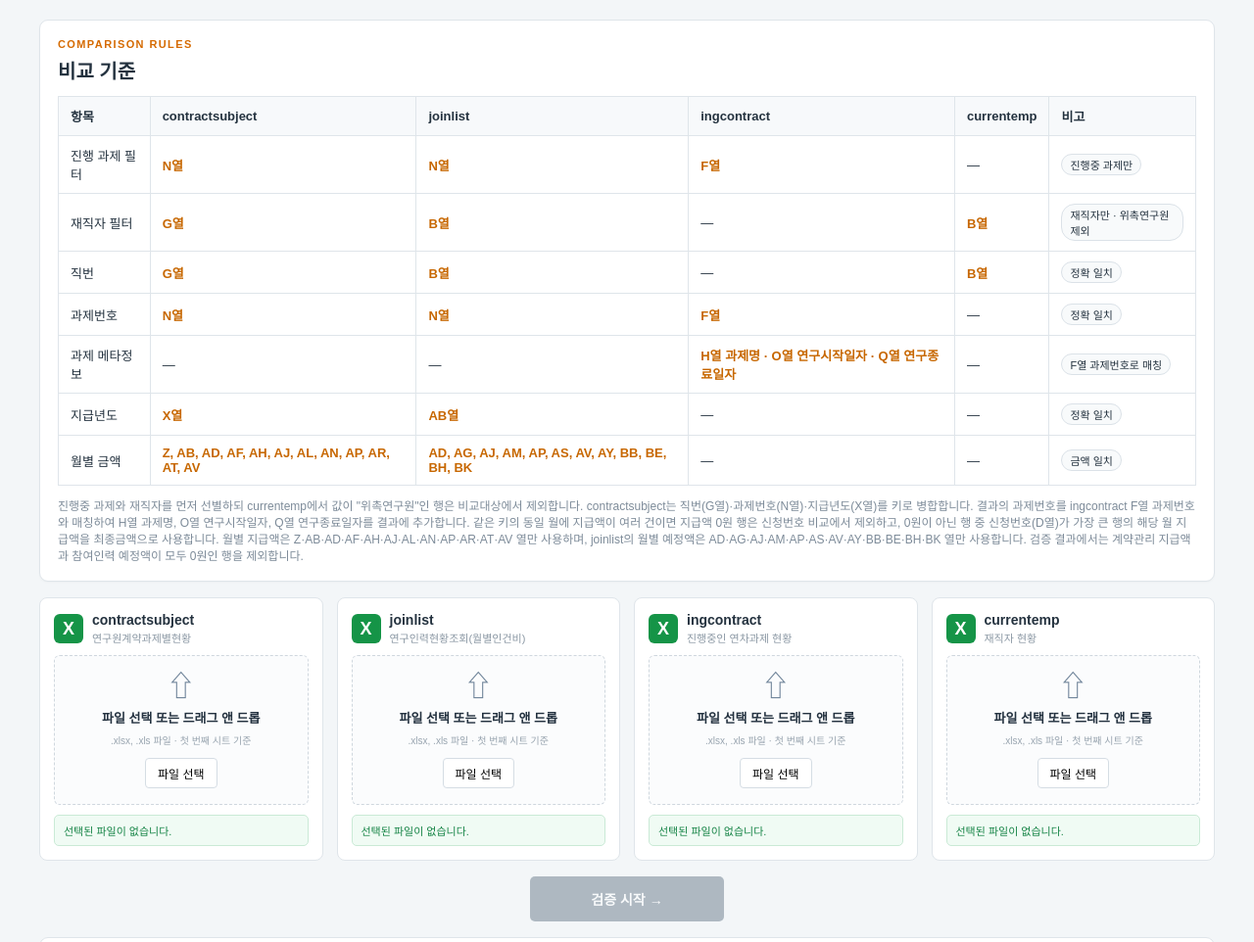
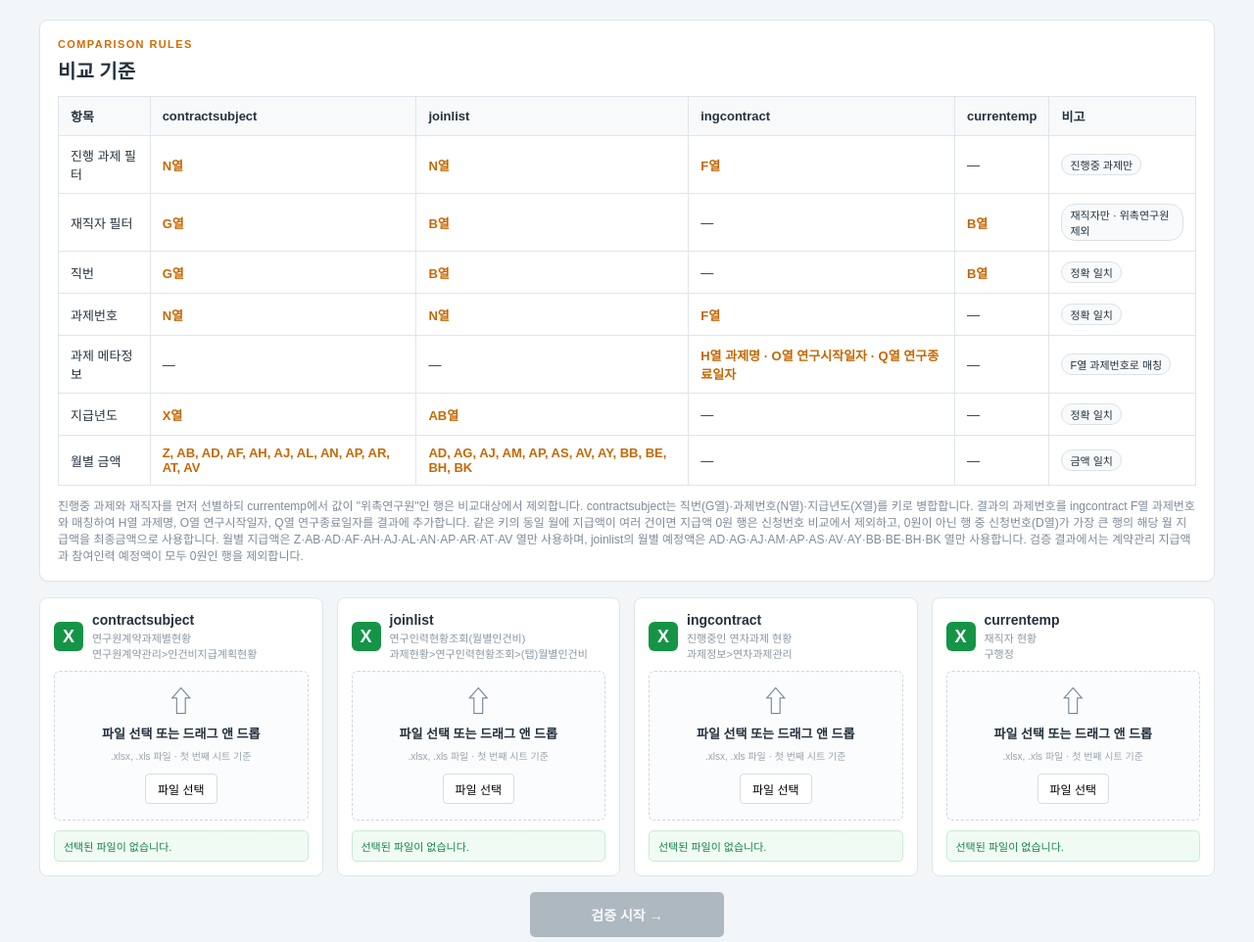
Before and after one commit to iacfgeneral/works, a plain HTML site: page 연구인력 월별 인건비 검증/index.html in a window 1280 px wide. Shown: the top 962 px of the page at 98% size. Drawn offline with Linux system fonts and the light colour scheme.

Commit message:
Update upload card titles and descriptions

```diff
--- a/연구인력 월별 인건비 검증/index.html
+++ b/연구인력 월별 인건비 검증/index.html
@@ -77,10 +77,11 @@
   </section>
 
   <section class="upload-grid">
-    <div class="upload-card"><div class="upload-head"><div class="xls">X</div><div><div class="upload-title">contractsubject</div><div class="upload-sub">연구원계약과제별현황</div></div></div><div class="drop"><div><div class="arrow">⇧</div><strong>파일 선택 또는 드래그 앤 드롭</strong><small>.xlsx, .xls 파일 · 첫 번째 시트 기준</small><br><button class="pick" data-pick="contract">파일 선택</button><input hidden type="file" id="contract" accept=".xlsx,.xls"></div></div><div class="file-status"><span id="contractName" class="filename">선택된 파일이 없습니다.</span></div></div>
-    <div class="upload-card"><div class="upload-head"><div class="xls">X</div><div><div class="upload-title">joinlist</div><div class="upload-sub">연구인력현황조회(월별인건비)</div></div></div><div class="drop"><div><div class="arrow">⇧</div><strong>파일 선택 또는 드래그 앤 드롭</strong><small>.xlsx, .xls 파일 · 첫 번째 시트 기준</small><br><button class="pick" data-pick="join">파일 선택</button><input hidden type="file" id="join" accept=".xlsx,.xls"></div></div><div class="file-status"><span id="joinName" class="filename">선택된 파일이 없습니다.</span></div></div>
-    <div class="upload-card"><div class="upload-head"><div class="xls">X</div><div><div class="upload-title">ingcontract</div><div class="upload-sub">진행중인 연차과제 현황</div></div></div><div class="drop"><div><div class="arrow">⇧</div><strong>파일 선택 또는 드래그 앤 드롭</strong><small>.xlsx, .xls 파일 · 첫 번째 시트 기준</small><br><button class="pick" data-pick="ing">파일 선택</button><input hidden type="file" id="ing" accept=".xlsx,.xls"></div></div><div class="file-status"><span id="ingName" class="filename">선택된 파일이 없습니다.</span></div></div>
-    <div class="upload-card"><div class="upload-head"><div class="xls">X</div><div><div class="upload-title">currentemp</div><div class="upload-sub">재직자 현황</div></div></div><div class="drop"><div><div class="arrow">⇧</div><strong>파일 선택 또는 드래그 앤 드롭</strong><small>.xlsx, .xls 파일 · 첫 번째 시트 기준</small><br><button class="pick" data-pick="emp">파일 선택</button><input hidden type="file" id="emp" accept=".xlsx,.xls"></div></div><div class="file-status"><span id="empName" class="filename">선택된 파일이 없습니다.</span></div></div>
+    <div class="upload-card"><div class="upload-head"><div class="xls">X</div><div><div class="upload-title">contractsubject</div><div class="upload-sub">연구원계약과제별현황<br>연구원계약관리>인건비지급계획현황
+</div></div></div><div class="drop"><div><div class="arrow">⇧</div><strong>파일 선택 또는 드래그 앤 드롭</strong><small>.xlsx, .xls 파일 · 첫 번째 시트 기준</small><br><button class="pick" data-pick="contract">파일 선택</button><input hidden type="file" id="contract" accept=".xlsx,.xls"></div></div><div class="file-status"><span id="contractName" class="filename">선택된 파일이 없습니다.</span></div></div>
+    <div class="upload-card"><div class="upload-head"><div class="xls">X</div><div><div class="upload-title">joinlist</div><div class="upload-sub">연구인력현황조회(월별인건비)<br>과제현황>연구인력현황조회>(탭)월별인건비</div></div></div><div class="drop"><div><div class="arrow">⇧</div><strong>파일 선택 또는 드래그 앤 드롭</strong><small>.xlsx, .xls 파일 · 첫 번째 시트 기준</small><br><button class="pick" data-pick="join">파일 선택</button><input hidden type="file" id="join" accept=".xlsx,.xls"></div></div><div class="file-status"><span id="joinName" class="filename">선택된 파일이 없습니다.</span></div></div>
+    <div class="upload-card"><div class="upload-head"><div class="xls">X</div><div><div class="upload-title">ingcontract</div><div class="upload-sub">진행중인 연차과제 현황<br>과제정보>연차과제관리</div></div></div><div class="drop"><div><div class="arrow">⇧</div><strong>파일 선택 또는 드래그 앤 드롭</strong><small>.xlsx, .xls 파일 · 첫 번째 시트 기준</small><br><button class="pick" data-pick="ing">파일 선택</button><input hidden type="file" id="ing" accept=".xlsx,.xls"></div></div><div class="file-status"><span id="ingName" class="filename">선택된 파일이 없습니다.</span></div></div>
+    <div class="upload-card"><div class="upload-head"><div class="xls">X</div><div><div class="upload-title">currentemp</div><div class="upload-sub">재직자 현황<br>구행정</div></div></div><div class="drop"><div><div class="arrow">⇧</div><strong>파일 선택 또는 드래그 앤 드롭</strong><small>.xlsx, .xls 파일 · 첫 번째 시트 기준</small><br><button class="pick" data-pick="emp">파일 선택</button><input hidden type="file" id="emp" accept=".xlsx,.xls"></div></div><div class="file-status"><span id="empName" class="filename">선택된 파일이 없습니다.</span></div></div>
   </section>
 
   <div class="center"><button id="runBtn" class="run" disabled>검증 시작 →</button></div>
```
